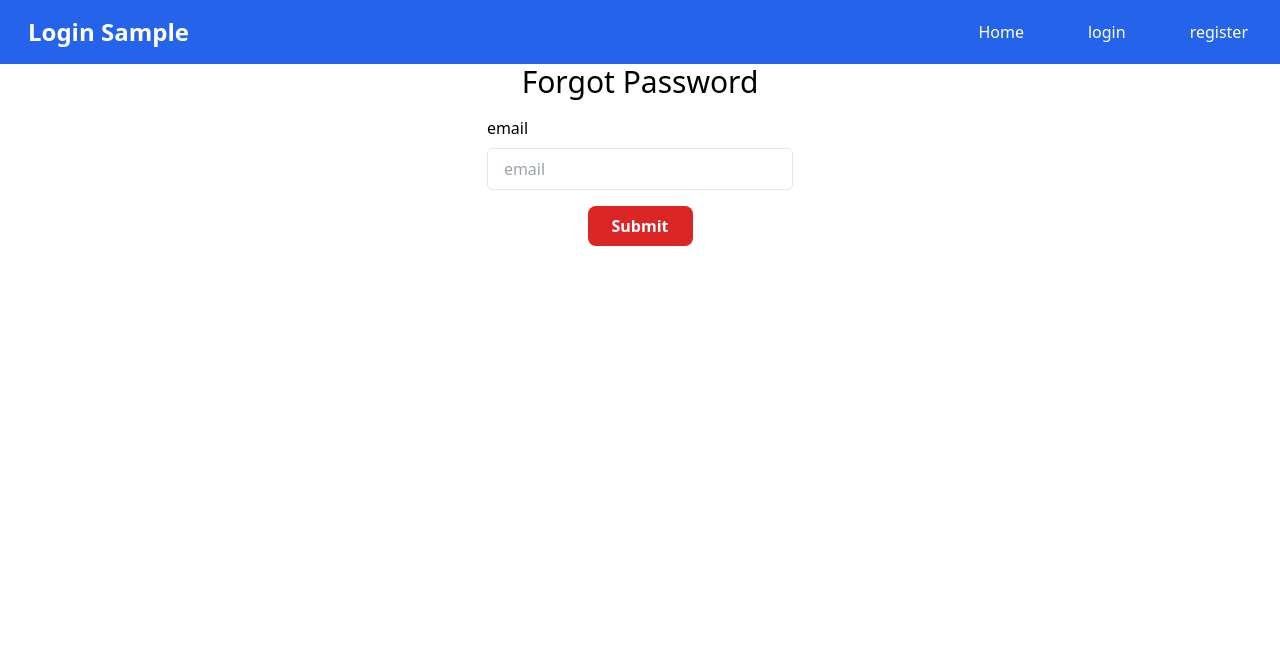
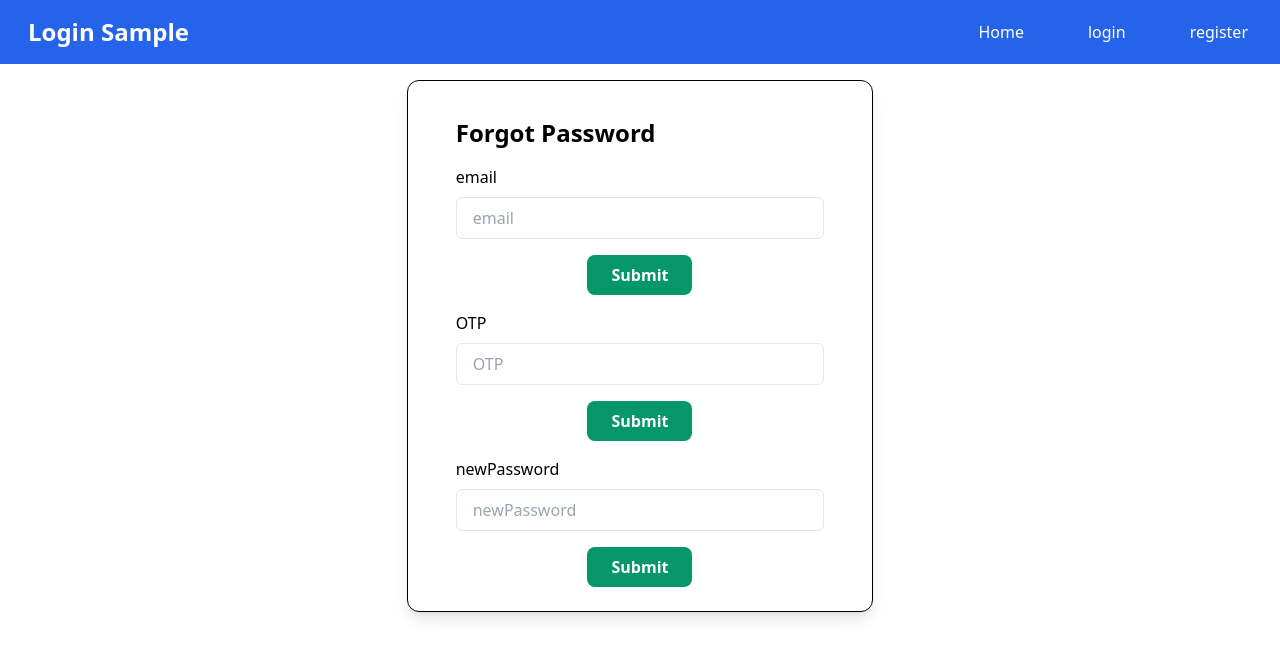
Before and after one commit to thanapholteam/test-react-auth, a React app: page /forgot-password in a window 1280 px wide. Shown: the top 658 px of the page. Built offline with nearby package versions, Linux system fonts and the light colour scheme; no server answers; the HTML template or start-up script is replaced by a standard one.

Commit message:
wip(ui-forgot-pwd)

```diff
--- a/src/components/ForgetPassword/ForgetForm.tsx
+++ b/src/components/ForgetPassword/ForgetForm.tsx
@@ -26,7 +26,7 @@ const ForgetForm: React.FC<Props> = ({
               onChange={(e) => {
                 setValue(e.target.value);
               }}
-              className="w-full px-4 py-2 mt-2 border rounded-md focus:outline-none focus:ring-1 focus:ring-red-600"
+              className="w-full px-4 py-2 mt-2 border rounded-md focus:outline-none focus:ring-1 focus:ring-blue-600"
               required
             />
           </label>
@@ -34,7 +34,7 @@ const ForgetForm: React.FC<Props> = ({
       </div>
       <div className="text-center">
         <button
-          className="px-6 py-2 mt-4 text-white font-semibold bg-red-600 rounded-lg hover:bg-black hover:text-white transition ease-linear duration-200"
+          className="px-6 py-2 mt-4 text-white font-semibold bg-emerald-600 rounded-lg hover:bg-black hover:text-white transition ease-linear duration-200"
           type="submit"
           disabled={loading}
         >
--- a/src/pages/ForgotPassword.tsx
+++ b/src/pages/ForgotPassword.tsx
@@ -48,7 +48,7 @@ const ForgotPassword = () => {
     setLoading(true);
     event.preventDefault();
     if (newPassword) {
-      const res = await axiosInstance.post("/user/reset", {
+      const res = await axiosInstance.post("/user/reset-password/", {
         email: email,
         id: url,
         password: newPassword,
@@ -65,14 +65,15 @@ const ForgotPassword = () => {
 
   return (
     <div className="flex flex-col justify-center items-center">
-      <h1 className="text-3xl">Forgot Password</h1>
+      <div className="px-12 py-6 mt-4 text-left bg-white rounded-xl border border-black shadow-lg">
+        <h1 className="text-2xl font-bold mt-3">Forgot Password</h1>
         <ForgetForm
           name="email"
           handleSubmit={handleSubmitEmail}
           setValue={setEmail}
           loading={loading}
         />
-      {url !== "" ? (
+        {url === "" ? (
           <ForgetForm
             name="OTP"
             handleSubmit={handleSubmitOTP}
@@ -80,7 +81,7 @@ const ForgotPassword = () => {
             loading={loading}
           />
         ) : null}
-      {isOTPVefified ? (
+        {!isOTPVefified ? (
           <ForgetForm
             name="newPassword"
             handleSubmit={handleChangePassword}
@@ -88,34 +89,7 @@ const ForgotPassword = () => {
             loading={loading}
           />
         ) : null}
-      {/* <form onSubmit={(e) => handleSubmitEmail(e)}>
-        <div className="mt-4">
-          <label className="block font-medium">
-            Email
-            <label>
-              <input
-                type="text"
-                placeholder="Email"
-                name="email"
-                onChange={(e) => {
-                  setEmail(e.target.value);
-                }}
-                className="w-full px-4 py-2 mt-2 border rounded-md focus:outline-none focus:ring-1 focus:ring-red-600"
-                required
-              />
-            </label>
-          </label>
       </div>
-        <div className="text-center">
-          <button
-            className="px-6 py-2 mt-4 text-white font-semibold bg-red-600 rounded-lg hover:bg-black hover:text-white transition ease-linear duration-200"
-            type="submit"
-            disabled={loading}
-          >
-            Send Email
-          </button>
-        </div>
-      </form> */}
     </div>
   );
 };
```
Lines whose indentation alone changed are shown as unchanged.
